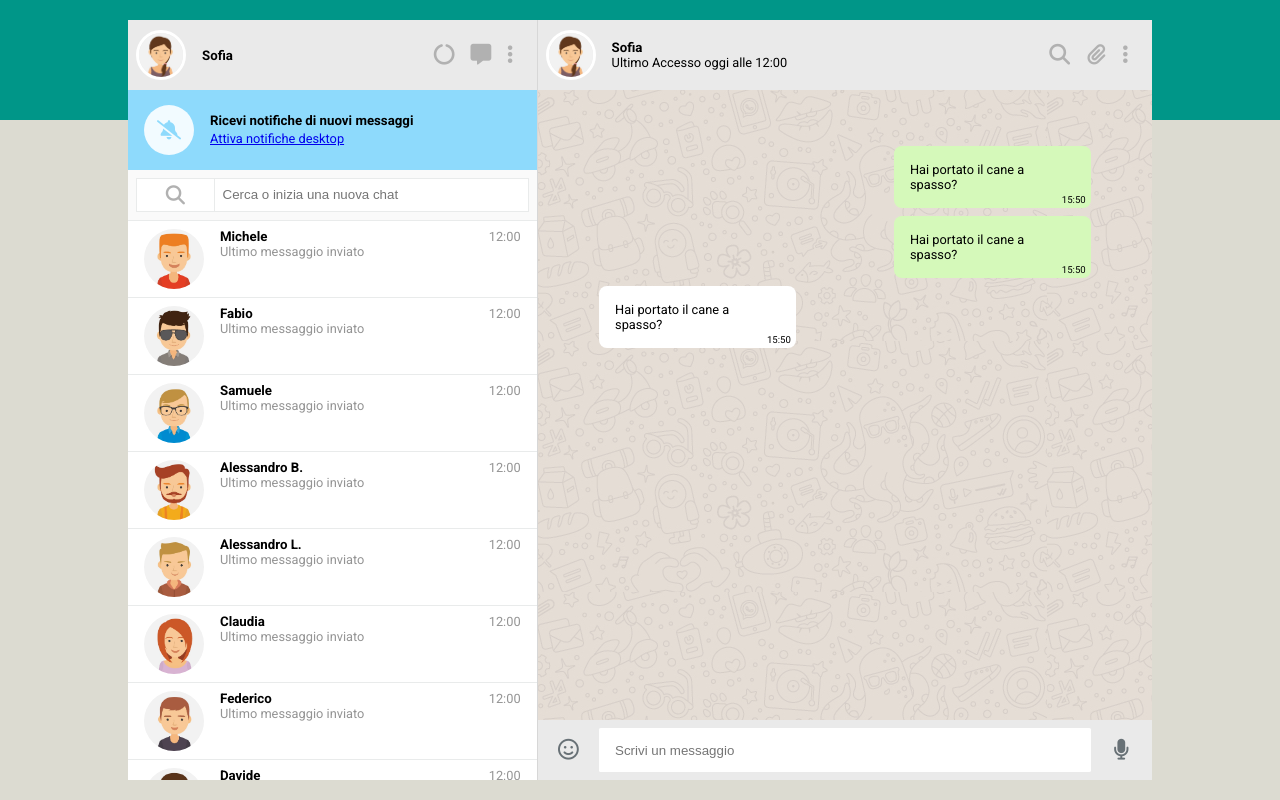
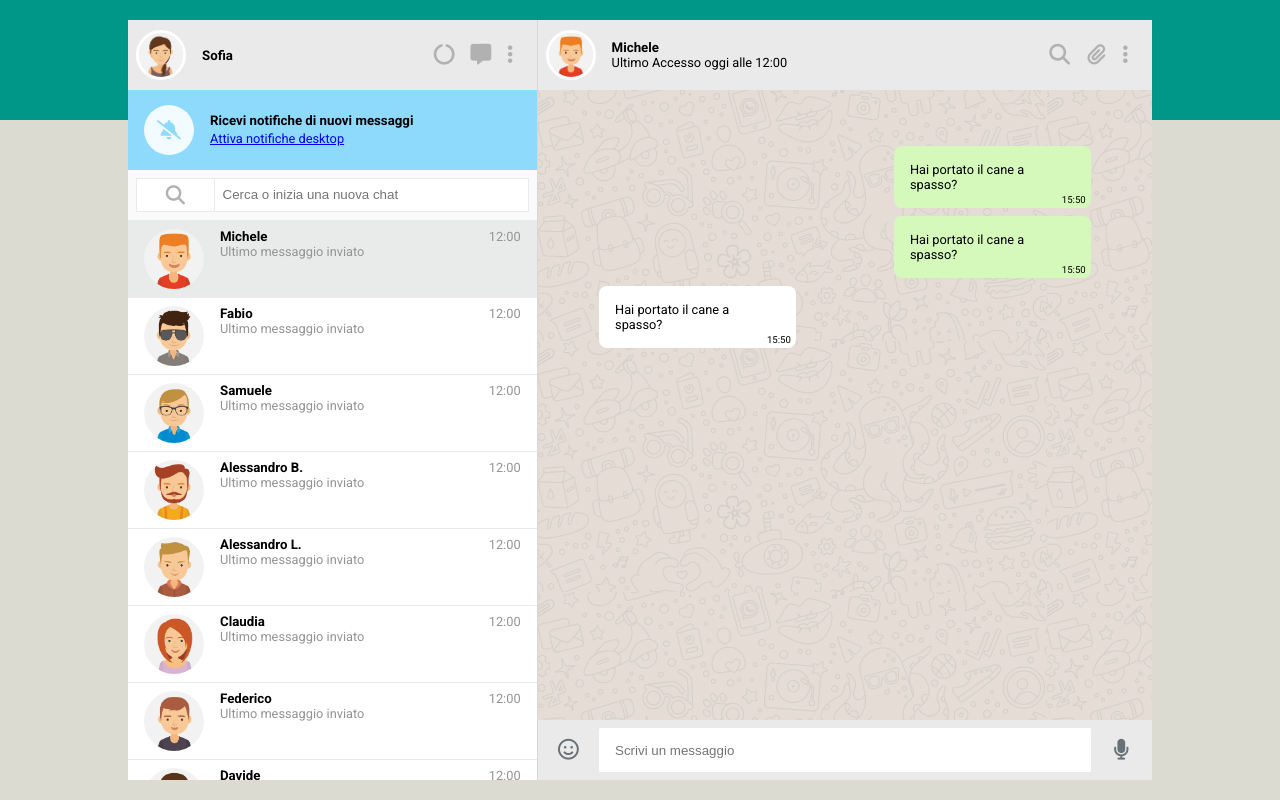
Before and after one commit to lollomrt/vue-boolzapp, a plain HTML site: page index.html in a window 1280 px wide. Drawn offline with nearby package versions, Linux system fonts and the light colour scheme.

Commit message:
Aggiunta punto 2 della milsestone 2

```diff
--- a/css/style.css
+++ b/css/style.css
@@ -173,6 +173,10 @@ body {
     background-color: #e9ebeb;
 }
 
+.card-lista-active{
+    background-color: #e9ebeb;
+}
+
 .card-lista img {
     width: 60px;
 }
--- a/index.html
+++ b/index.html
@@ -56,7 +56,7 @@
 
                                             <!-- Elemento Dinamico -->
 
-                                            <div class="card-lista" v-for="(contact, index) in contacts">
+                                            <div class="card-lista" v-for="(contact, index) in contacts" @click="changeChat(index)" :class="(contatoreContatti == index) ? 'card-lista-active' : '' ">
                                                 <div class="profile-info">
                                                     <img class="rounded immagine-header" :src="getAvatar(index)" alt="main-profile-picture">
                                                     <div class="margin-d-s-1">
@@ -82,9 +82,9 @@
 
                                                 <!-- Elemento Dinamico -->
 
-                                                <img class="rounded immagine-header" src="./img/avatar_io.jpg" alt="main-profile-picture">
+                                                <img class="rounded immagine-header" :src="getAvatar(contatoreContatti)" alt="main-profile-picture">
                                                 <div class="copy margin-d-s-1">
-                                                    <h5>Sofia</h5>
+                                                    <h5>{{ contacts[contatoreContatti].name }}</h5>
                                                     <p class="data-sottotitolo">Ultimo Accesso oggi alle 12:00</p>
                                                 </div>
 
--- a/js/javascript.js
+++ b/js/javascript.js
@@ -173,10 +173,8 @@ createApp({
         getAvatar(i){
             return "./img/avatar" + this.contacts[i].avatar + ".jpg";
         },
-        getMessages(i){
-            let singlemessage = this.contacts.messages(i)
-
-
+        changeChat(i){
+            this.contatoreContatti = i
         }
     }
 }).mount("#app")
```
